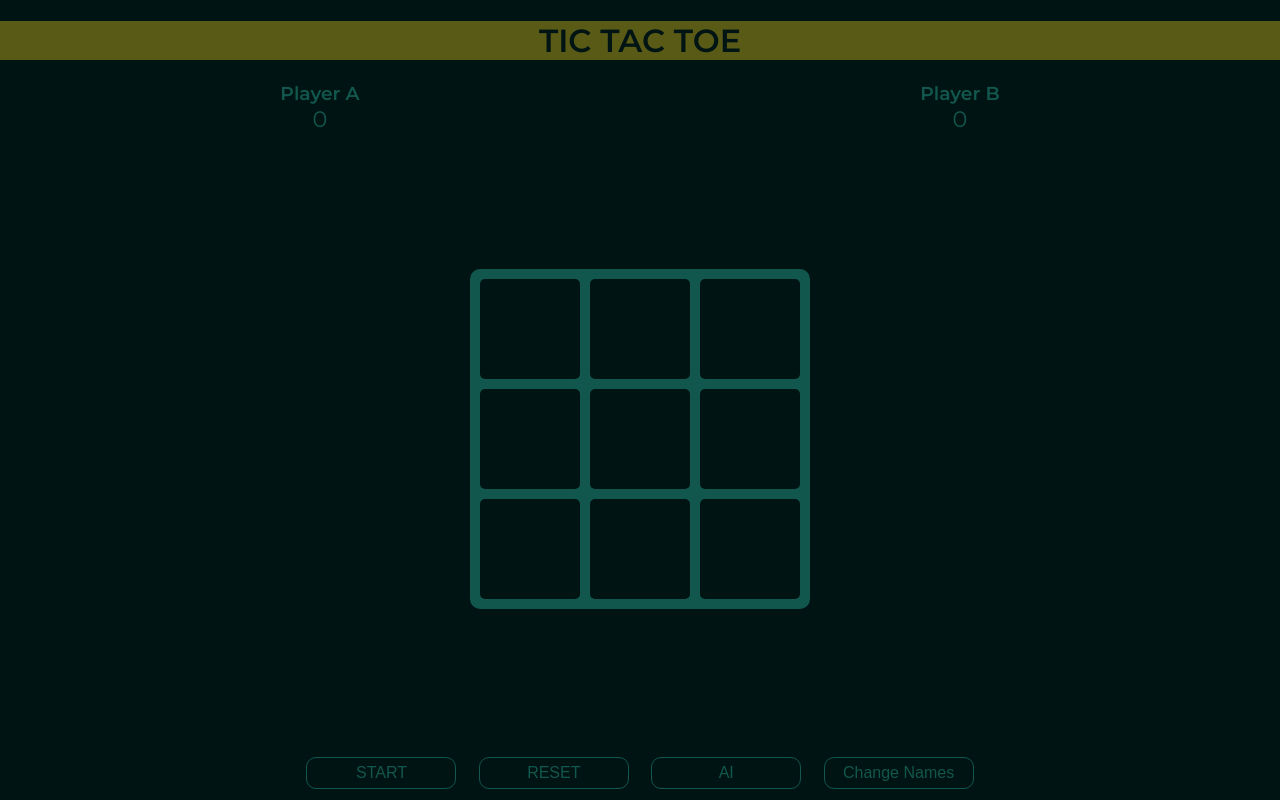
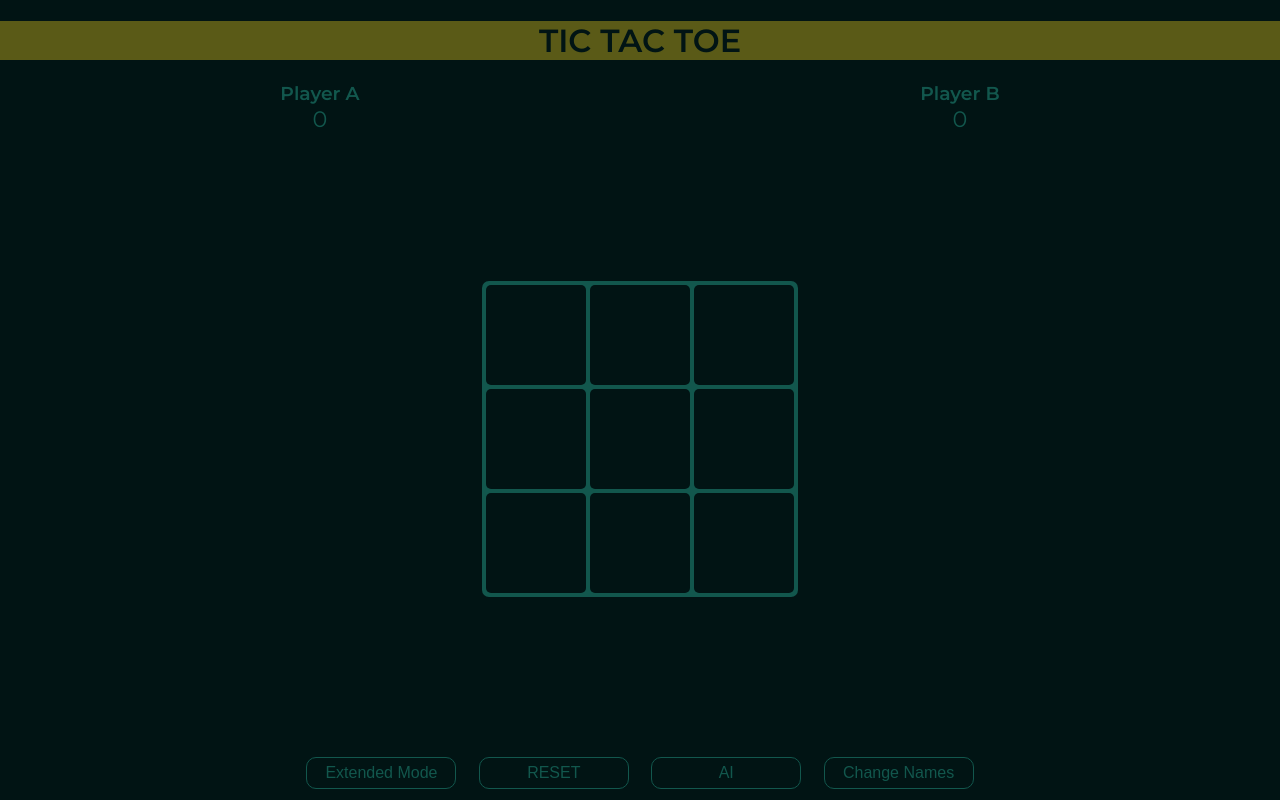
Before and after one commit to Mohammedramadan99/react-tic-tac-toe, a React (Create React App) app: page / in a window 1280 px wide. Built offline with nearby package versions, Linux system fonts and the light colour scheme.

Commit message:
finetune styling of UI

```diff
--- a/src/App.css
+++ b/src/App.css
@@ -19,10 +19,11 @@ h1 {
 .buttons {
   display: flex;
   justify-content: center;
+  flex-wrap: wrap;
 }
 
 .button {
-  min-width: fit-content;
+  flex-shrink: 0;
   width: 150px;
   height: 2em;
   font-size: 1em;
--- a/src/App.js
+++ b/src/App.js
@@ -214,8 +214,8 @@ function App() {
       </header>
       <Board board={state.board} handleClick={move} />
       <div className="buttons">
-        <button className="button" onClick={start}>
-          START
+        <button className="button" style={{ pointerEvents: "none" }}>
+          Extended Mode
         </button>
         <button className="button" onClick={reset}>
           RESET
--- a/src/components/Board.css
+++ b/src/components/Board.css
@@ -1,18 +1,18 @@
 .board {
-  width: 330px;
-  height: 330px;
+  width: 312px;
+  height: 312px;
   margin: auto;
   background-color: rgb(18, 87, 77);
   display: flex;
   flex-wrap: wrap;
-  padding: 5px;
-  border-radius: 10px;
+  padding: 2px;
+  border-radius: 7px;
 }
 
 .cell {
   width: 100px;
   height: 100px;
-  margin: 5px;
+  margin: 2px;
   box-sizing: border-box;
   background-color: #011414;
   color: rgb(18, 87, 77);
```
